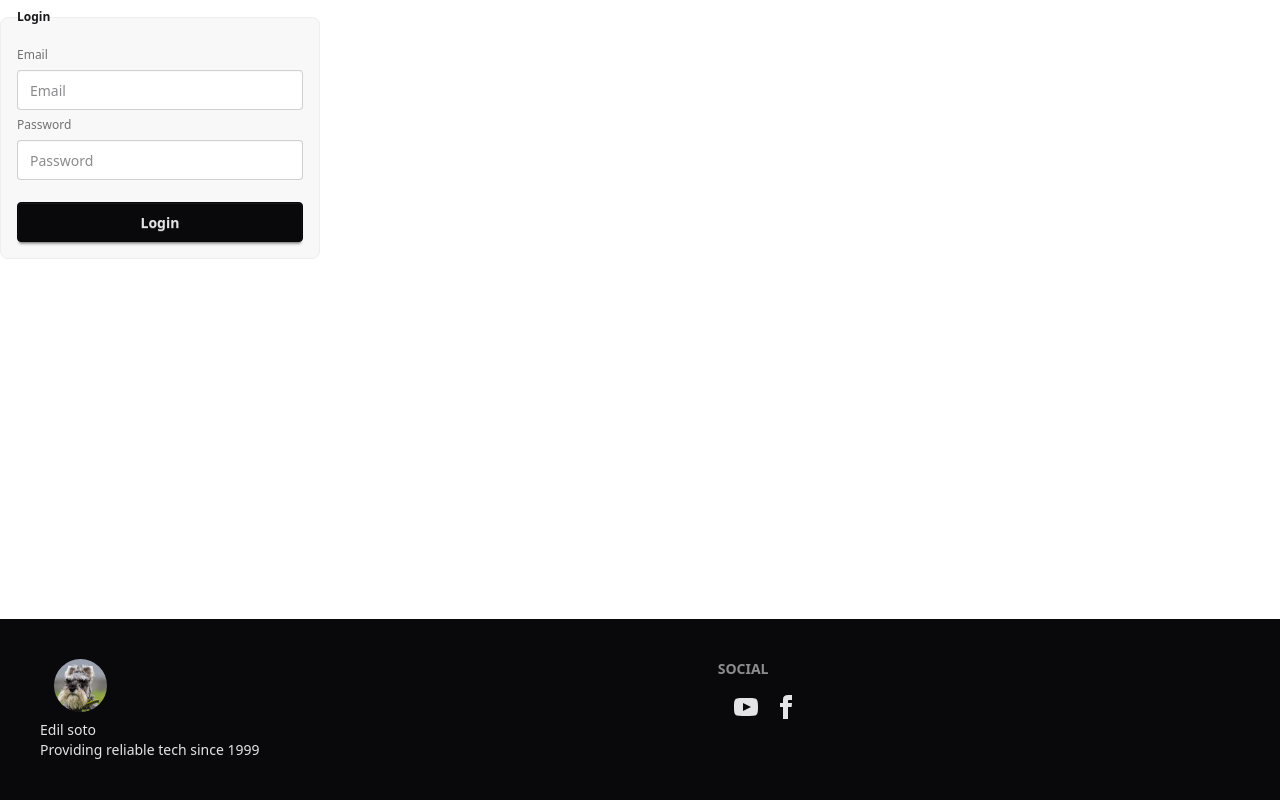
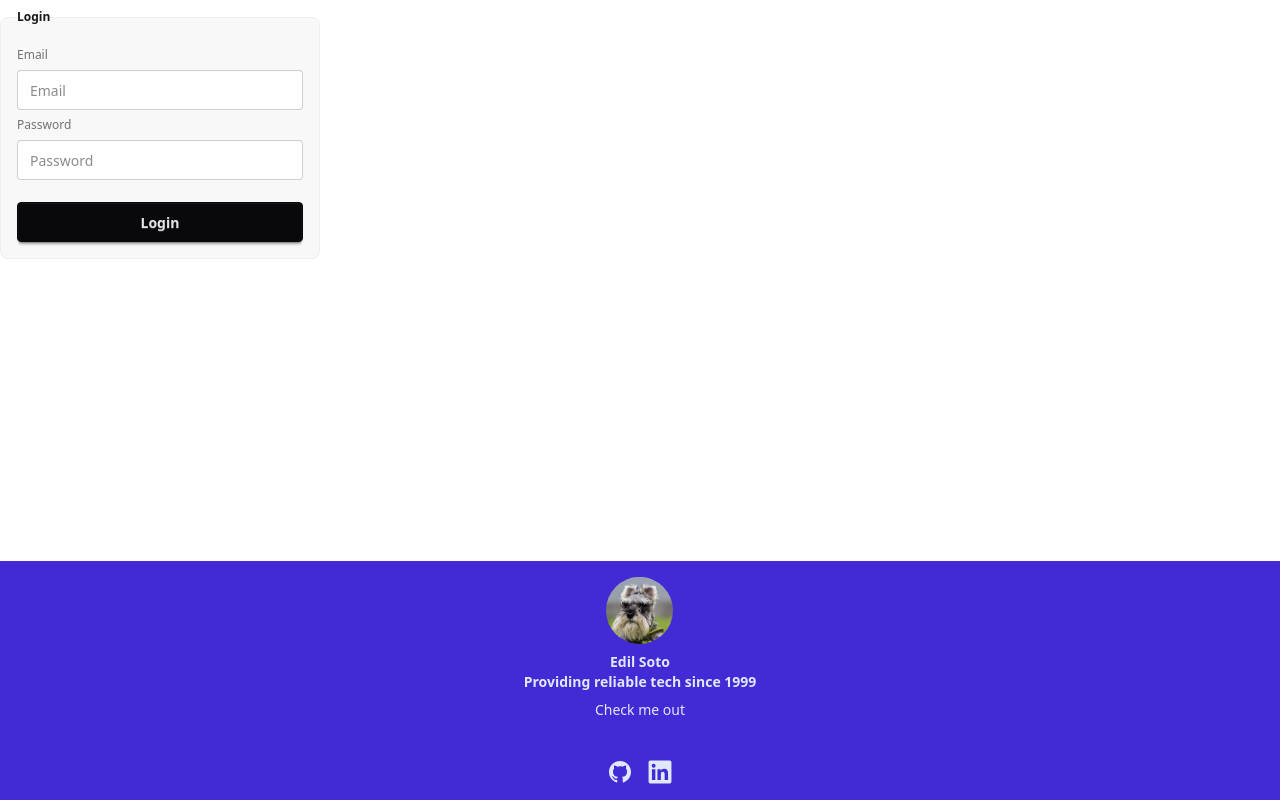
Before and after one commit to edilSoto/PokemonApp, an Angular app: page / in a window 1280 px wide. Built offline with nearby package versions, Linux system fonts and the light colour scheme.

Commit message:
adding working icons with socials in footer

```diff
--- a/src/app/shared/components/footer/footer.component.html
+++ b/src/app/shared/components/footer/footer.component.html
@@ -1,31 +1,26 @@
-<footer class="footer sm:footer-horizontal bg-neutral text-neutral-content p-10">
+<footer class="footer footer-horizontal footer-center bg-primary text-primary-content p-4">
   <aside>
-        <img class="mask mask-circle w-20" src="assets/dog.jpg" alt="">
-        <p>
-            Edil soto
+    <img src="assets/dog.jpg" alt="dog" class="mask mask-circle w-25">
+    <p class="font-bold">
+      Edil Soto
       <br />
       Providing reliable tech since 1999
     </p>
+    <p>Check me out</p>
   </aside>
   <nav>
-        <h6 class="footer-title">Social</h6>
     <div class="grid grid-flow-col gap-4">
-            <a>
-
-            </a>
-            <a>
-                <svg xmlns="http://www.w3.org/2000/svg" width="24" height="24" viewBox="0 0 24 24" class="fill-current">
-                    <path
-                        d="M19.615 3.184c-3.604-.246-11.631-.245-15.23 0-3.897.266-4.356 2.62-4.385 8.816.029 6.185.484 8.549 4.385 8.816 3.6.245 11.626.246 15.23 0 3.897-.266 4.356-2.62 4.385-8.816-.029-6.185-.484-8.549-4.385-8.816zm-10.615 12.816v-8l8 3.993-8 4.007z">
-                    </path>
+      <a href="https://github.com/edilSoto" target="_blank">
+        <svg
+        xmlns="http://www.w3.org/2000/svg"
+        width="24"
+        height="24"
+        viewBox="0 0 24 24">
+            <path fill="currentColor" d="M12 1C5.923 1 1 5.923 1 12c0 4.867 3.149 8.979 7.521 10.436c.55.096.756-.233.756-.522c0-.262-.013-1.128-.013-2.049c-2.764.509-3.479-.674-3.699-1.292c-.124-.317-.66-1.293-1.127-1.554c-.385-.207-.936-.715-.014-.729c.866-.014 1.485.797 1.691 1.128c.99 1.663 2.571 1.196 3.204.907c.096-.715.385-1.196.701-1.471c-2.448-.275-5.005-1.224-5.005-5.432c0-1.196.426-2.186 1.128-2.956c-.111-.275-.496-1.402.11-2.915c0 0 .921-.288 3.024 1.128a10.2 10.2 0 0 1 2.75-.371c.936 0 1.871.123 2.75.371c2.104-1.43 3.025-1.128 3.025-1.128c.605 1.513.221 2.64.111 2.915c.701.77 1.127 1.747 1.127 2.956c0 4.222-2.571 5.157-5.019 5.432c.399.344.743 1.004.743 2.035c0 1.471-.014 2.654-.014 3.025c0 .289.206.632.756.522C19.851 20.979 23 16.854 23 12c0-6.077-4.922-11-11-11"/>
         </svg>
       </a>
-            <a>
-                <svg xmlns="http://www.w3.org/2000/svg" width="24" height="24" viewBox="0 0 24 24" class="fill-current">
-                    <path
-                        d="M9 8h-3v4h3v12h5v-12h3.642l.358-4h-4v-1.667c0-.955.192-1.333 1.115-1.333h2.885v-5h-3.808c-3.596 0-5.192 1.583-5.192 4.615v3.385z">
-                    </path>
-                </svg>
+      <a href="https://www.linkedin.com/in/edil-soto-317a8125a/" target="_blank">
+<svg xmlns="http://www.w3.org/2000/svg" width="24" height="24" viewBox="0 0 128 128"><path fill="currentColor" d="M116 3H12a8.91 8.91 0 0 0-9 8.8v104.42a8.91 8.91 0 0 0 9 8.78h104a8.93 8.93 0 0 0 9-8.81V11.77A8.93 8.93 0 0 0 116 3M39.17 107H21.06V48.73h18.11zm-9-66.21a10.5 10.5 0 1 1 10.49-10.5a10.5 10.5 0 0 1-10.54 10.48zM107 107H88.89V78.65c0-6.75-.12-15.44-9.41-15.44s-10.87 7.36-10.87 15V107H50.53V48.73h17.36v8h.24c2.42-4.58 8.32-9.41 17.13-9.41C103.6 47.28 107 59.35 107 75z"/></svg>
       </a>
     </div>
   </nav>
```
Lines whose indentation alone changed are shown as unchanged.
